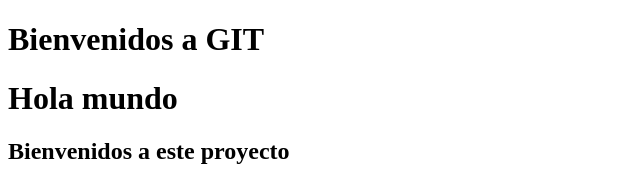
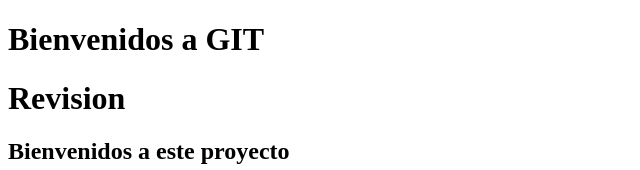
Before and after one commit to Lore19513/git_lab, a plain HTML site: page index.html in a window 1280 px wide. Shown: the top 170 px of the page, without its empty margins (0-640 px from the left). Drawn offline with Linux system fonts and the light colour scheme.

Commit message:
Se agrego nuevo contenido

```diff
--- a/index.html
+++ b/index.html
@@ -7,7 +7,7 @@
 </head>
 <body>
     <h1>Bienvenidos a GIT</h1>
-    <h1>Hola mundo</h1>
+    <h1>Revision</h1>
     <h2>Bienvenidos a este proyecto</h2>
     <h3>Disfruten del proyecto!!!</h3>
     <h4>Gracias!!!</h4>
```
